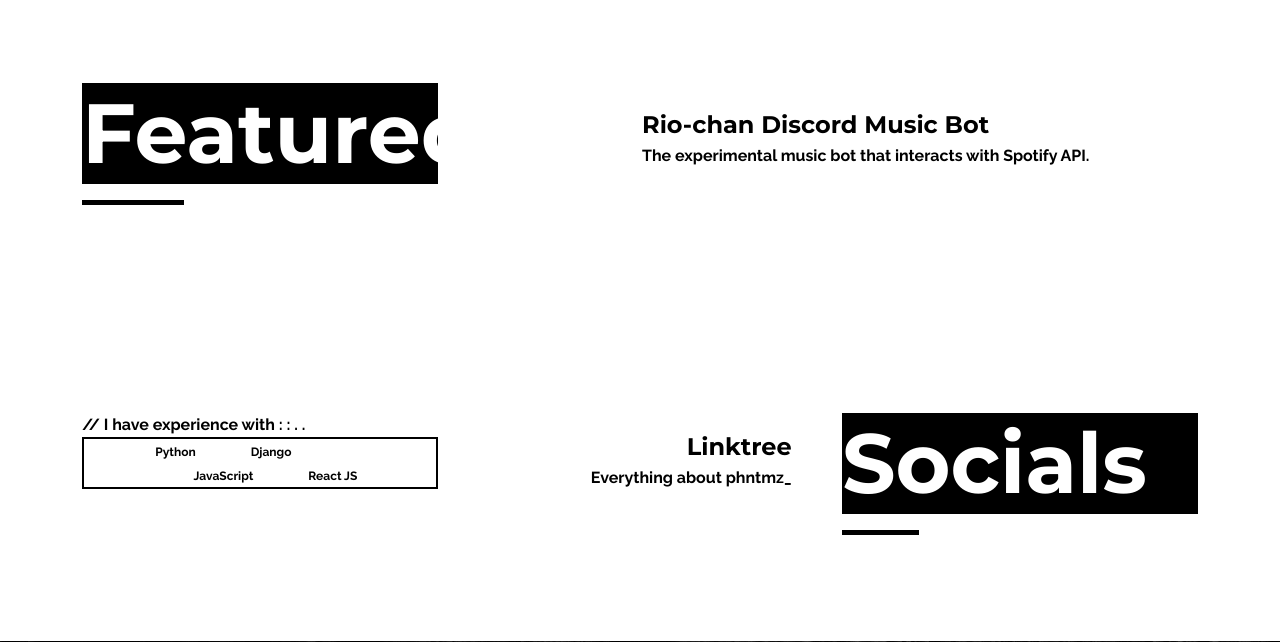
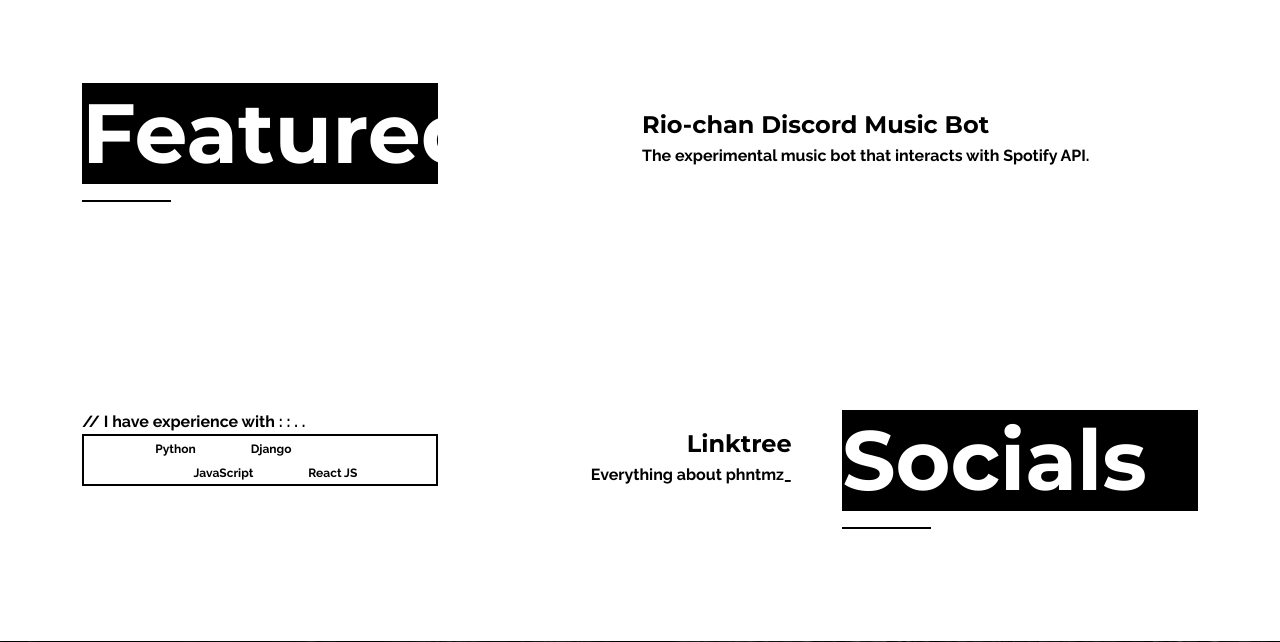
Before and after one commit to fntmz/phntmz_, a Django app: page / in a window 1280 px wide. Shown: the part 159-801 px from the top of the page. Run offline with Django 3.2, Linux system fonts and the light colour scheme; some libraries are stand-ins or nearby versions.

Commit message:
changed hr tags to 2px height and 25% of parent

```diff
--- a/hello/templates/changelog.html
+++ b/hello/templates/changelog.html
@@ -21,7 +21,7 @@
             <div class="col-5" style="margin-top: 15vh;">
                 <div style="align-items: right;">
                     <h1 class="index-header-text">Changelog</h1>
-                    <hr style="height: 5px; width: 8vw; color: var(--color)">
+                    <hr style="height: 2px; width: 25%; color: var(--color)">
                     </h1>
                 </div>
             </div>
--- a/hello/templates/contact.html
+++ b/hello/templates/contact.html
@@ -20,7 +20,7 @@
       <div class="col-5" style="margin-top: 15vh;">
         <div style="align-items: right;">
           <h1 class="index-header-text">Contact</h1>
-          <hr style="height: 5px; width: 8vw; color: var(--color)">
+          <hr style="height: 2px; width: 25%; color: var(--color)">
           </h1>
         </div>
       </div>
--- a/hello/templates/index.html
+++ b/hello/templates/index.html
@@ -17,7 +17,7 @@
       <div class="col-4" style="margin-top: 22vh;">
         <div style="align-items: right;">
           <h1 class="index-header-text">Featured</h1>
-          <hr style="height: 5px; width: 8vw; color: var(--color);">
+          <hr style="height: 2px; width: 25%; color: var(--color);">
           </h1>
         </div>
       </div>
@@ -49,7 +49,7 @@
       <div class="col-4" style="margin-top: 24vh;">
         <div>
           <h1 class="index-header-text">Socials</h1>
-          <hr style="height: 5px; width: 6vw; color: var(--color);">
+          <hr style="height: 2px; width: 25%; color: var(--color);">
         </div>
       </div>
     </div>
--- a/hello/templates/profile.html
+++ b/hello/templates/profile.html
@@ -20,7 +20,7 @@
       <div class="col-5" style="margin-top: 15vh;">
         <div style="align-items: right;">
           <h1 class="index-header-text">Profile</h1>
-          <hr style="height: 5px; width: 8vw; color: var(--color);">
+          <hr style="height: 2px; width: 25%; color: var(--color);">
           </h1>
         </div>
       </div>
--- a/hello/templates/projects.html
+++ b/hello/templates/projects.html
@@ -20,7 +20,7 @@
       <div class="col-5" style="margin-top: 15vh;">
         <div style="align-items: right;">
           <h1 class="index-header-text">Projects</h1>
-          <hr style="height: 5px; width: 8vw; color: var(--color);">
+          <hr style="height: 2px; width: 25%; color: var(--color);">
           </h1>
         </div>
       </div>
```
